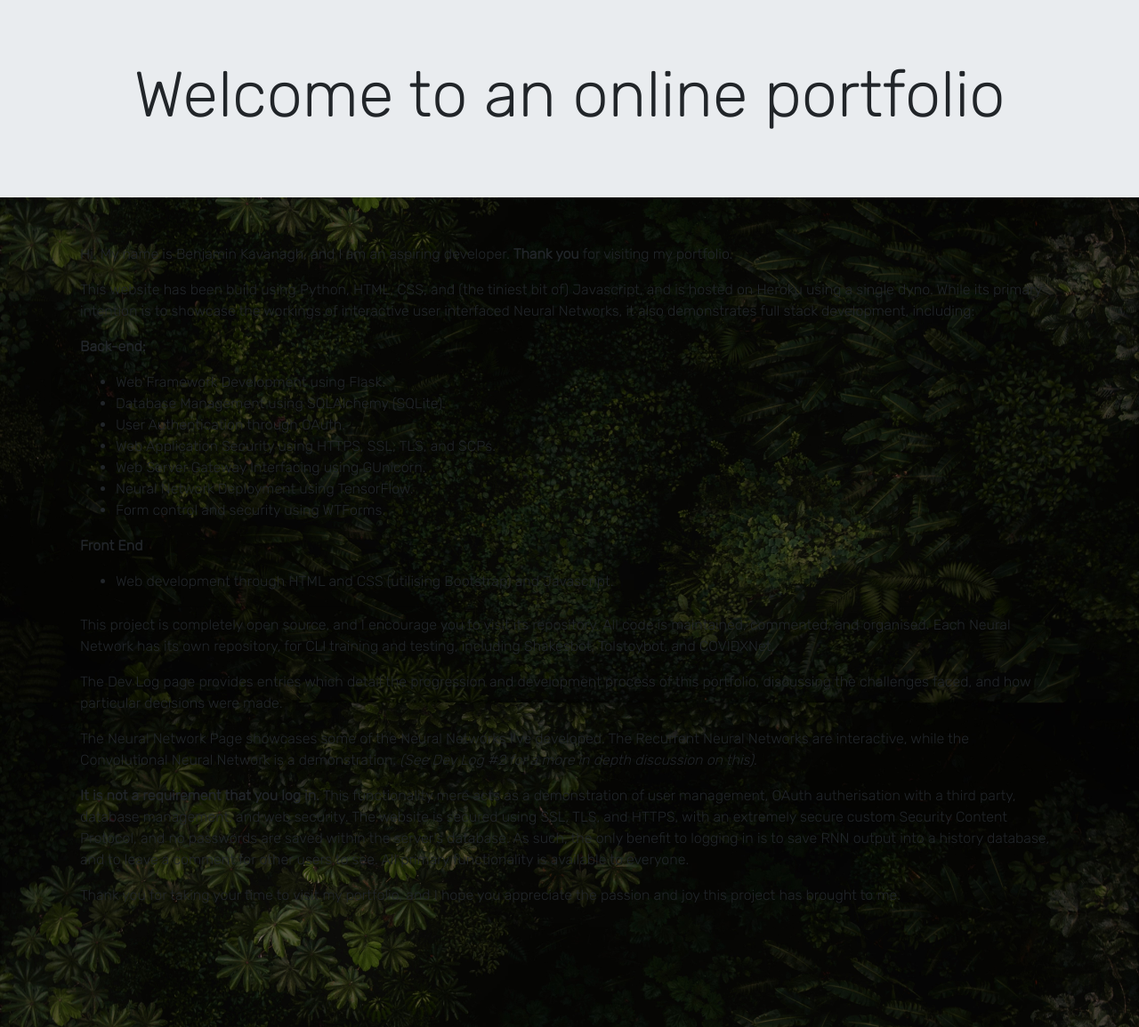
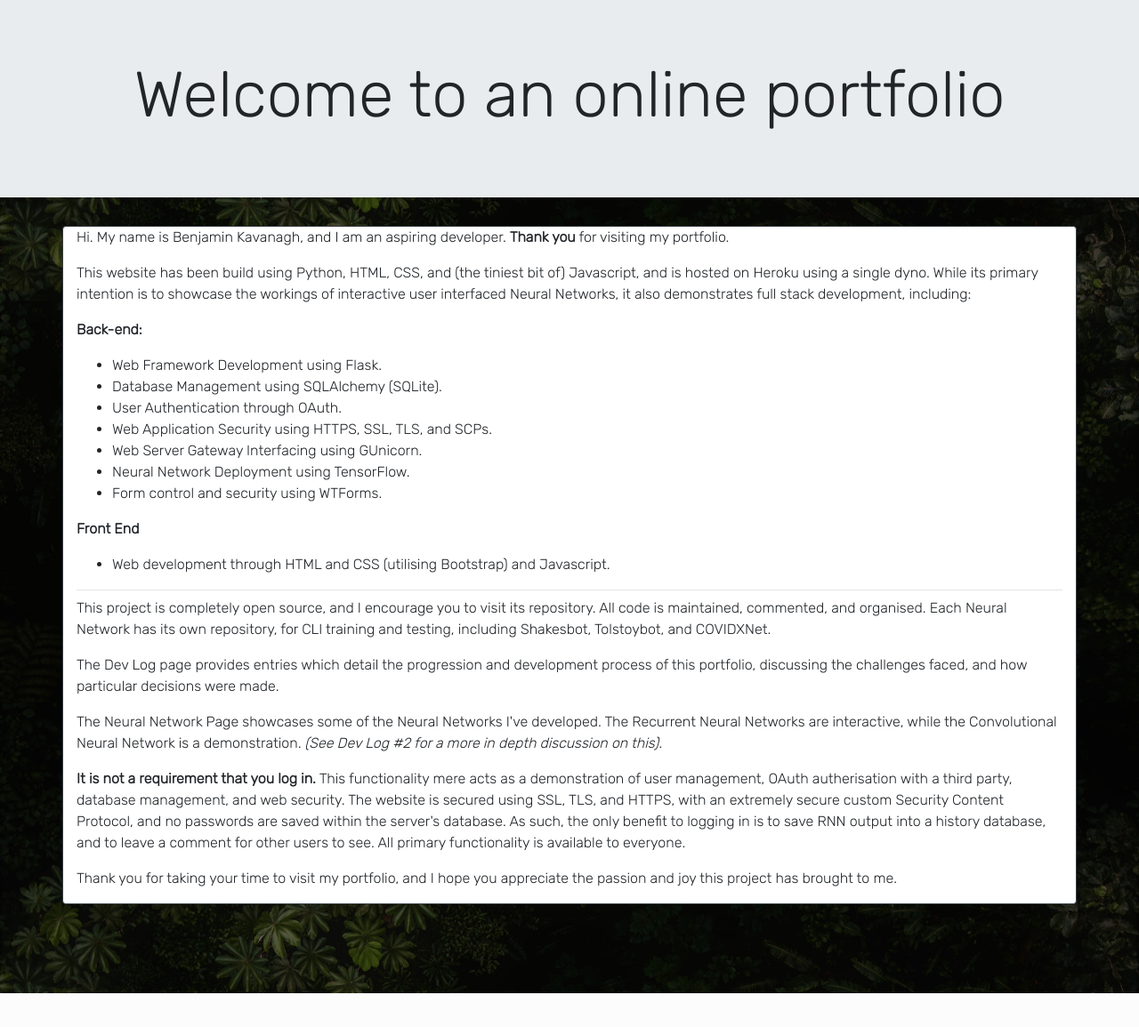
Before and after one commit to BAK2K3/BAKNetwork, a Flask app: page / in a window 1280 px wide. Shown: the part 63-1218 px from the top of the page at 89% size. After the commit the page ends 1180 px from the top, so only its background shows below. Run offline with Flask 2, Linux system fonts and the light colour scheme; parts of the project's set-up code (start-up, migrations or seed data) failed here and were passed over; some libraries are stand-ins or nearby versions.

Commit message:
updated index formatting

```diff
--- a/baknetworks/templates/index.html
+++ b/baknetworks/templates/index.html
@@ -12,7 +12,7 @@
     </div>
 </div>
 
-<div class="container card-body">
+<div class="container bg-white border border-dark rounded">
 <p>Hi. My name is Benjamin Kavanagh, and I am an aspiring developer. <strong>Thank you</strong> for visiting my portfolio.</p>
 
 <p>This website has been build using Python, HTML, CSS, and (the tiniest bit of) Javascript, and is hosted on Heroku using a single dyno. While its primary intention is to showcase the workings of interactive user interfaced Neural Networks, it also demonstrates full stack development, including:</p>
```
